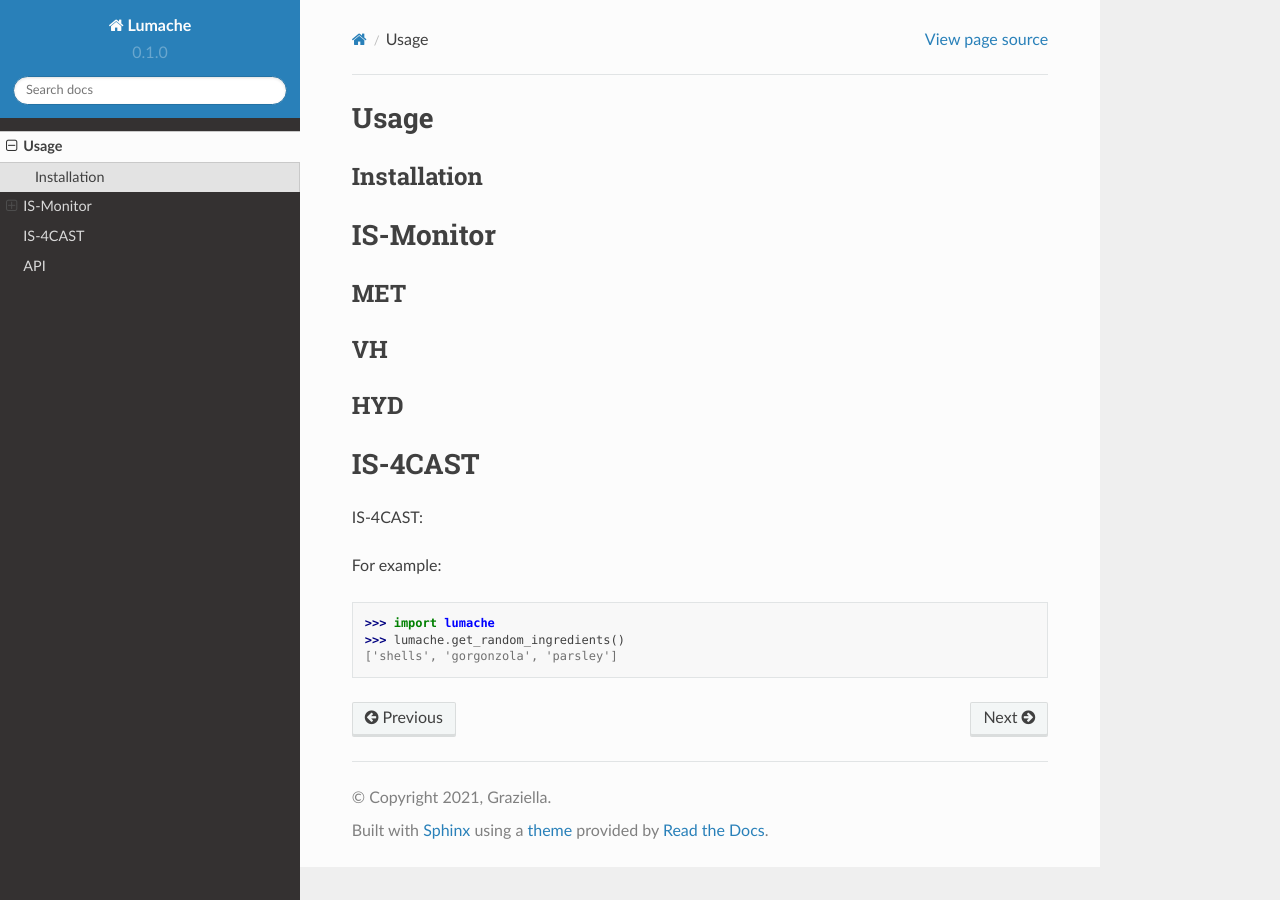
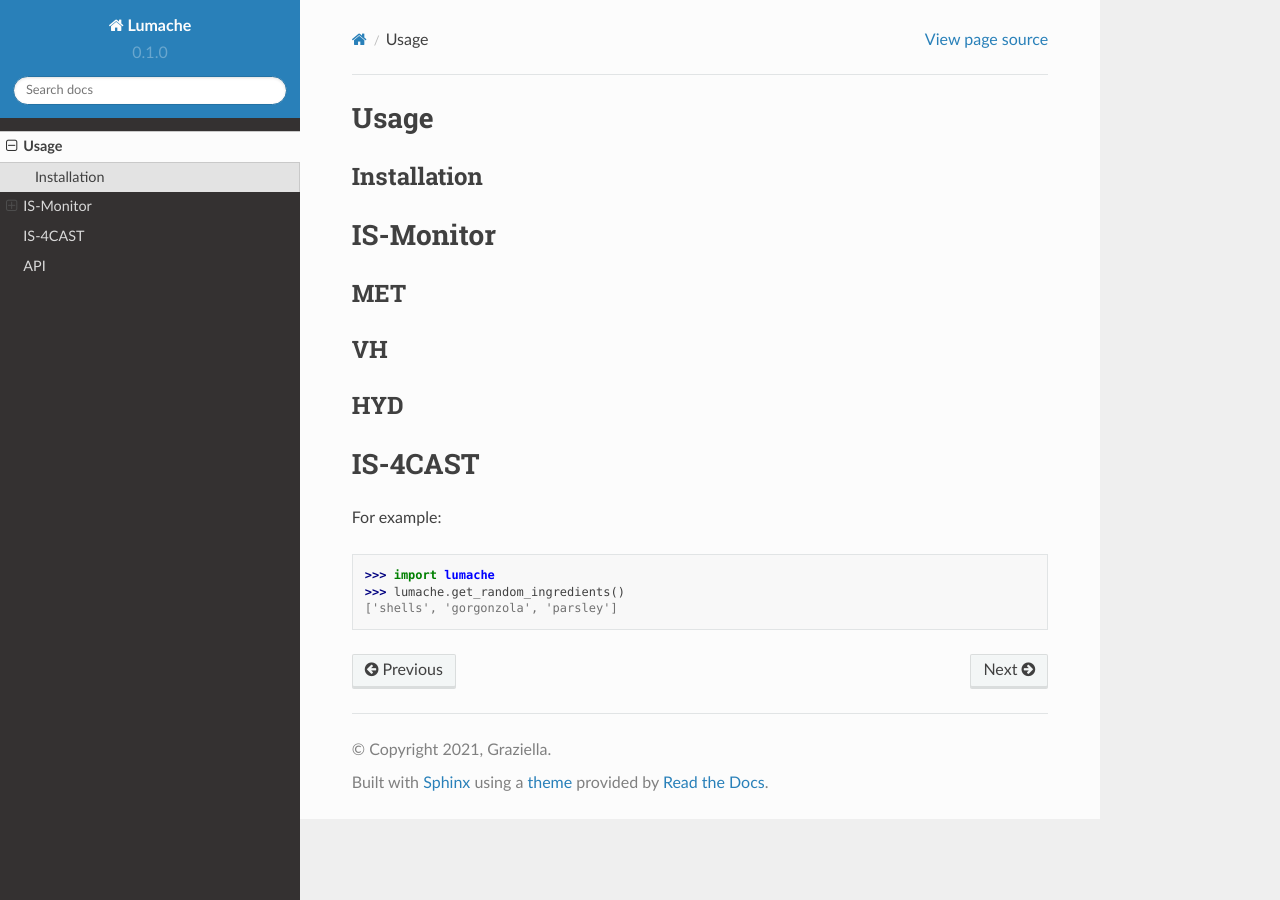
Before and after one commit to ameliafdezrodriguez/infosequia-manual, a Sphinx documentation site: the page built from docs/source/usage.rst, in a window 1280 px wide. Built offline with Sphinx 7.4.7 and the Read the Docs theme 2.0.0, drawn with Linux system fonts in a browser that asks for light colours.

Commit message:
Update usage.rst

```diff
--- a/docs/source/usage.rst
+++ b/docs/source/usage.rst
@@ -1,7 +1,5 @@
 Usage
 =====
-
-.. IS-Monitor:
 
 Installation
 ------------
@@ -20,8 +18,6 @@ HYD
 IS-4CAST
 =====
 
-IS-4CAST:
-
 
 For example:
 
```
